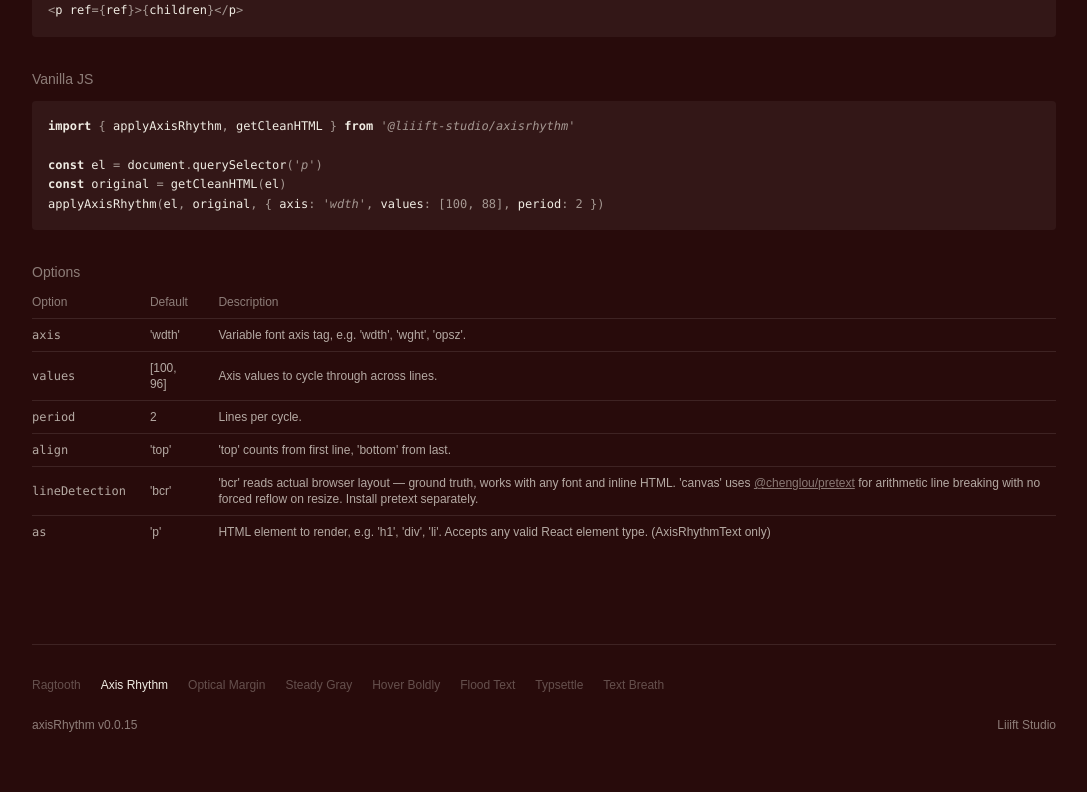
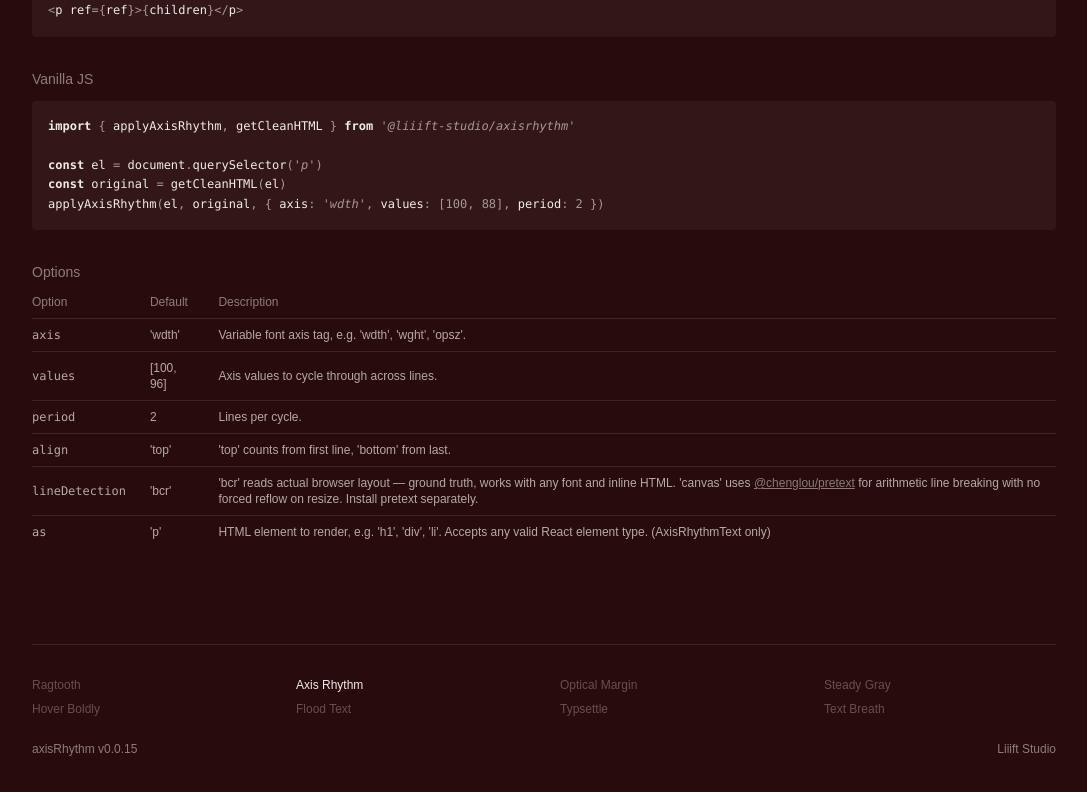
Before and after one commit to Liiift-Studio/AxisRhythm, a Next.js app in the folder site/: page / in a window 1280 px wide. Shown: the part 1780-2572 px from the top of the page, without its empty margins (96-1183 px from the left). Built offline with nearby package versions, Linux system fonts and the light colour scheme.

Commit message:
Move overflow:hidden to section wrapper; footer nav uses 2×4 grid layout

```diff
--- a/site/src/app/page.tsx
+++ b/site/src/app/page.tsx
@@ -32,7 +32,7 @@ export default function Home() {
 			{/* Demo */}
 			<section className="w-full max-w-2xl lg:max-w-5xl flex flex-col gap-4">
 				<p className="text-xs uppercase tracking-widest opacity-50">Live demo — drag the sliders</p>
-				<div className="rounded-xl -mx-8 px-8 py-8" style={{ background: "rgba(0,0,0,0.25)" }}>
+				<div className="rounded-xl -mx-8 px-8 py-8" style={{ background: "rgba(0,0,0,0.25)", overflow: 'hidden' }}>
 					<Demo />
 				</div>
 			</section>
--- a/site/src/components/Demo.tsx
+++ b/site/src/components/Demo.tsx
@@ -74,7 +74,7 @@ export default function Demo() {
 	}
 
 	return (
-		<div className="w-full" style={{ overflow: 'hidden' }}>
+		<div className="w-full">
 			<div className="grid grid-cols-2 gap-6 mb-6">
 				<Slider label="Axis High" value={valueHigh} min={cfg.min} max={cfg.max} step={cfg.step} onChange={setValueHigh} />
 				<Slider label="Axis Low" value={valueLow} min={cfg.min} max={cfg.max} step={cfg.step} onChange={setValueLow} />
--- a/site/src/components/ToolDirectory.tsx
+++ b/site/src/components/ToolDirectory.tsx
@@ -14,7 +14,7 @@ const TOOLS = [
 /** Links to all tools; highlights the current one without a link. */
 export default function ToolDirectory({ current }: { current: string }) {
 	return (
-		<nav aria-label="Other type tools" className="flex flex-wrap gap-x-5 gap-y-1">
+		<nav aria-label="Other type tools" className="grid grid-cols-2 sm:grid-cols-4 gap-x-8 gap-y-2">
 			{TOOLS.map((tool) =>
 				tool.id === current ? (
 					<span key={tool.id} className="opacity-100">{tool.name}</span>
```
